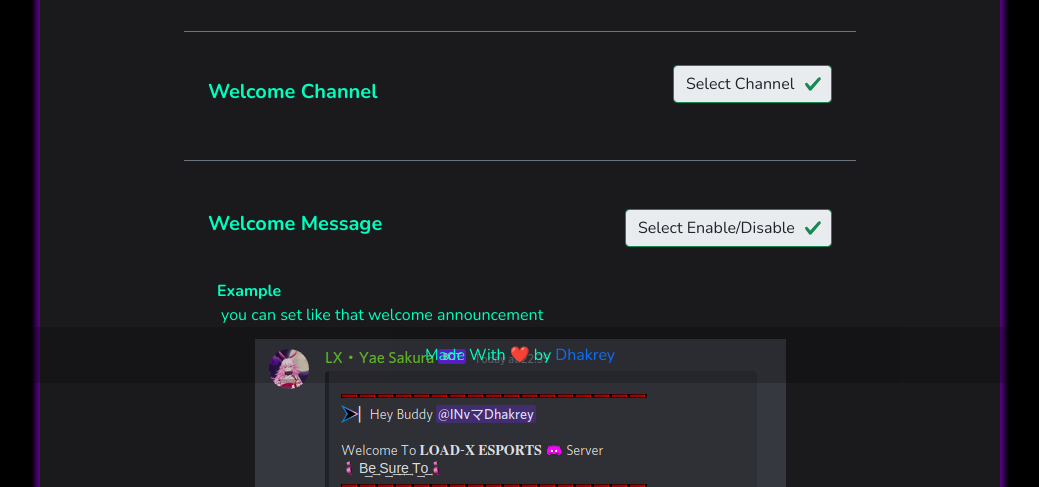
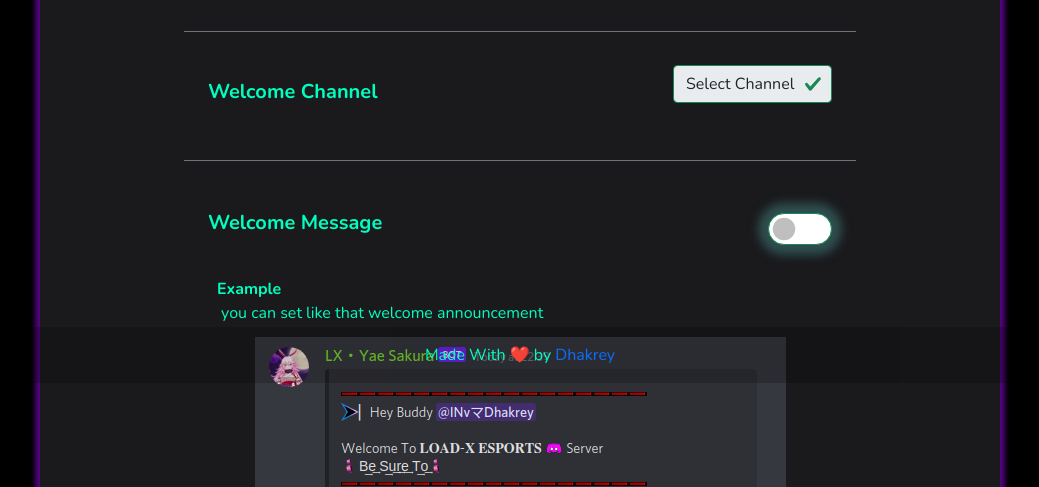
Before and after one commit to iamdhakrey/sakura, a Django app: template sakura/templates/welcome.html in a window 1280 px wide. Shown: the part 417-904 px from the top of the page, without its empty margins (120-1159 px from the left). Run offline with Django 3.2, Linux system fonts and the light colour scheme; the template is opened without the code that fills it, so the values that code supplies are empty; some libraries are stand-ins or nearby versions.

Commit message:
[Frontend] - switch option method to toggle-switch

```diff
--- a/sakura/templates/welcome.html
+++ b/sakura/templates/welcome.html
@@ -57,19 +57,15 @@
 
             </div>
             <div class="ml-auto p-4 align-self-end  justify-content-center bd-highlight">
-                <select class="form-control" name="welcome_enable">
+
+                <div class="form-check form-switch">
                     {% if welcome.welcome_enable %}
-                    <option value="Enable">Enable</option>
-                    <option value="Disable">Disable</option>
+                    <input class="form-check-input"  name="welcome_enable" type="checkbox" id="flexSwitchCheckDefault" checked />
                     {% else %}
-                    <option value="None">Select Enable/Disable</option>
-                    <option value="Enable">Enable</option>
-                    <option value="Disable">Disable</option>
+                    <input class="form-check-input off"  name="welcome_enable" type="checkbox" id="flexSwitchCheckDefault" />
                     {% endif %}
-                    <!-- <div class="form-check form-switch">
-                    <input class="p-2  m-2 form-check-input" type="checkbox" name="welcome_enable" checked>
-                </div> -->
-                </select>
+                        <label class="form-check-label" for="flexSwitchCheckDefault"></label>
+                </div>
             </div>
         </div>
         <!-- <div class="d-flex flex-column bd-highlight mb-3"> -->
```
